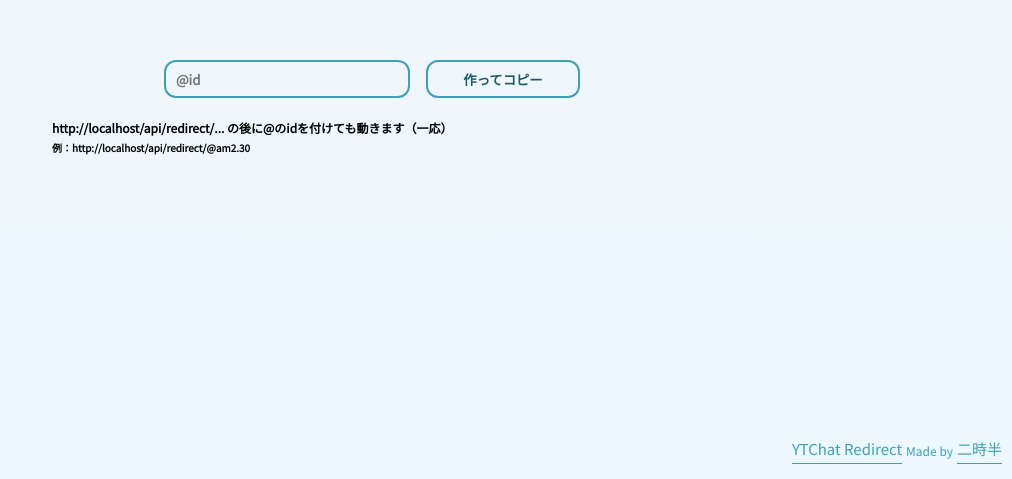
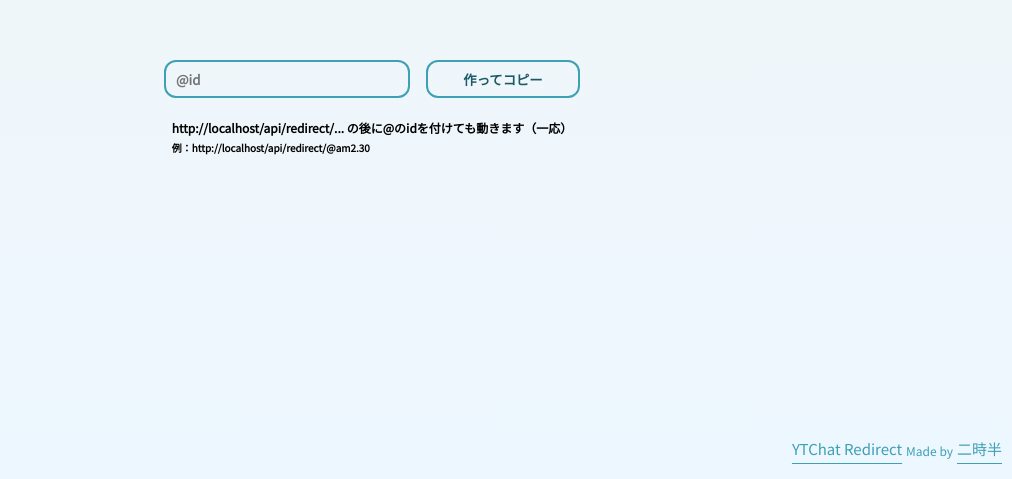
Before and after one commit to am230/youtube-live-chat-redirect, a Next.js app: page / in a window 1280 px wide. Shown: the part 321-800 px from the top of the page, without its empty margins (268-1280 px from the left). Built offline with nearby package versions, Linux system fonts and the light colour scheme.

Commit message:
fix: tip center

```diff
--- a/styles/global.css
+++ b/styles/global.css
@@ -51,8 +51,7 @@ a {
     gap: 4px;
     left: 50%;
     top: calc(50vh + 5vh);
-    width: 100%;
-    transform: translateX(-25%);
+    transform: translateX(-50%);
     flex-direction: column;
 }
 
```
